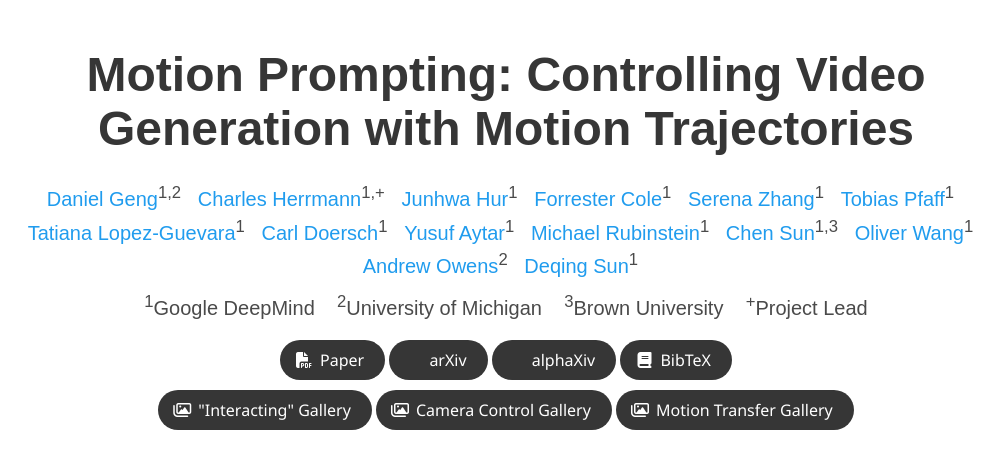
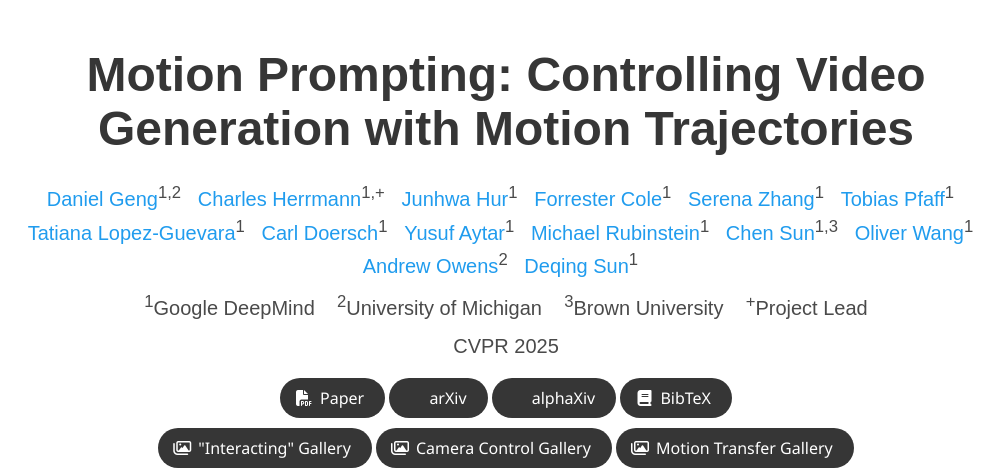
Before and after one commit to motion-prompting/motion-prompting.github.io, a plain HTML site: page index.html in a window 1280 px wide. Shown: the top 473 px of the page, without its empty margins (134-1138 px from the left). Drawn offline with nearby package versions, Linux system fonts and the light colour scheme; some icons are missing; a web font is replaced by a local one.

Commit message:
Add conference

```diff
--- a/index.html
+++ b/index.html
@@ -92,6 +92,10 @@
             <span class="author-block"><sup>2</sup>University of Michigan &nbsp;&nbsp; </span>
             <span class="author-block"><sup>3</sup>Brown University &nbsp;&nbsp;</span>
             <span class="author-block"><sup>+</sup>Project Lead</span>
+          </div>
+
+          <div class="is-size-5 publication-authors" style="padding-top: 0.5rem;">
+            <span class="author-block">CVPR 2025</span>
           </div>
 
           <div class="column has-text-centered">
```
